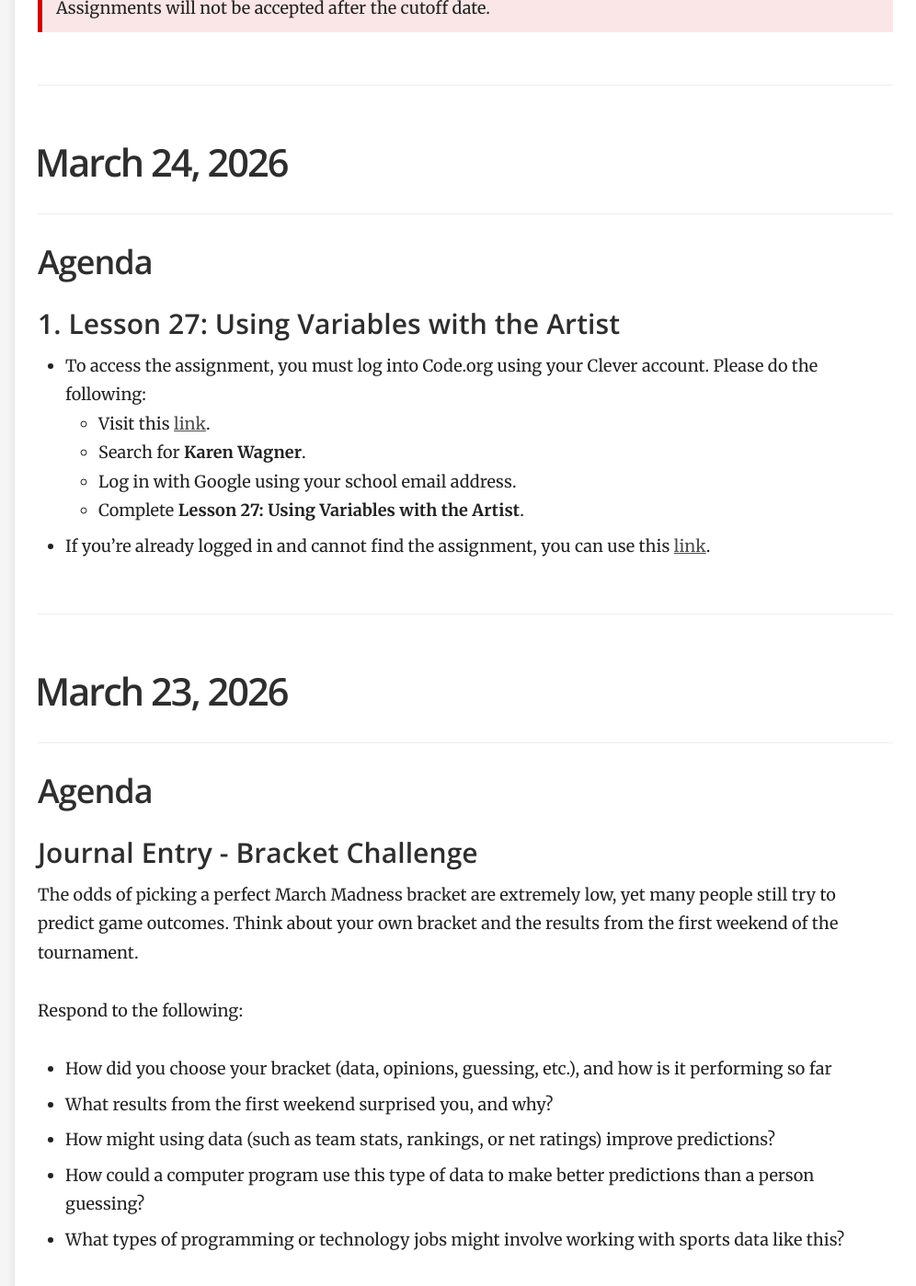
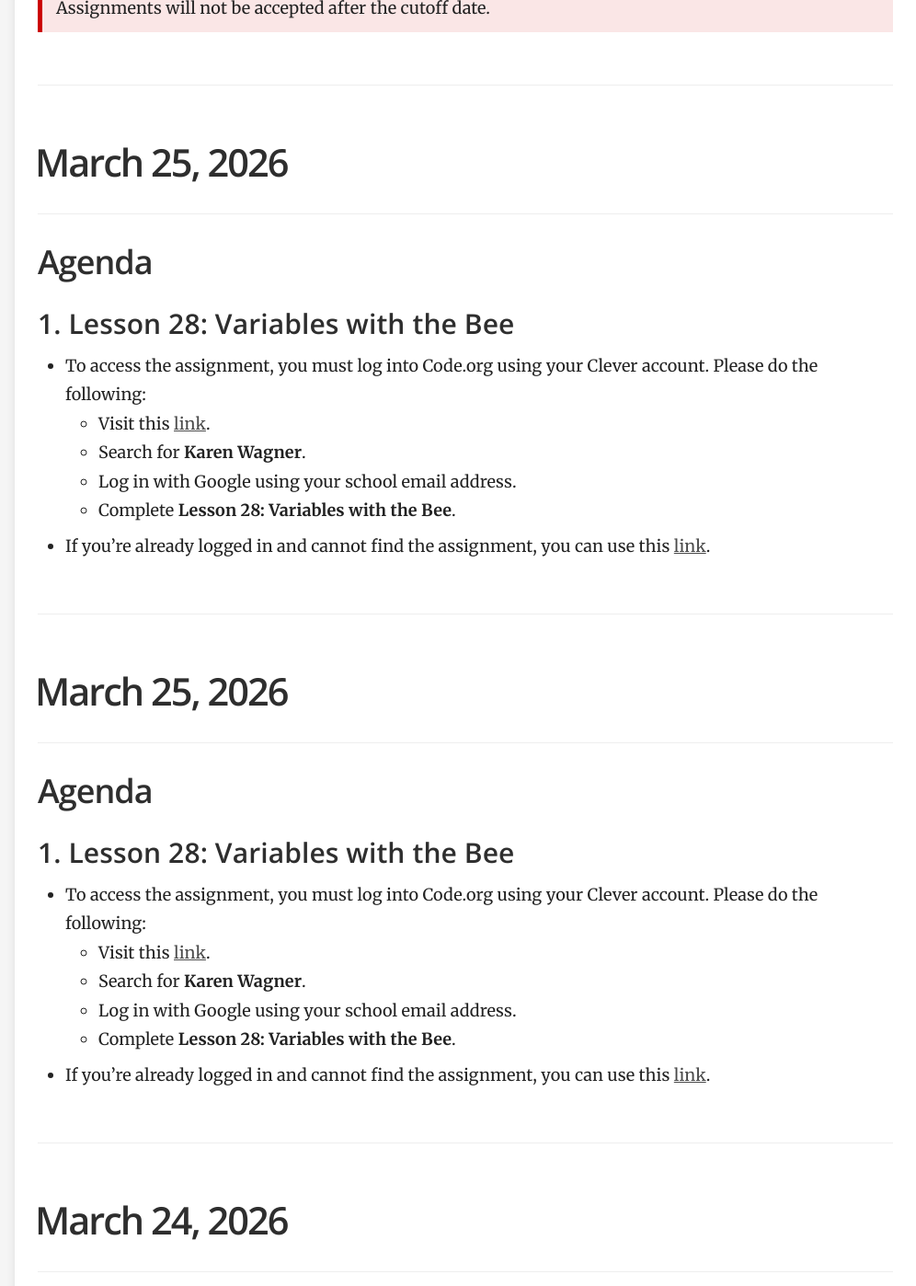
Before and after one commit to mswhitby/classroom, a Jekyll site: the page built from _docs/classes/7th.md, in a window 1280 px wide and 1400 px high, scrolled down 989 px. Shown: the whole window at 92% size, without its empty margins (284-1280 px from the left). Built offline with Jekyll 4.4.1, drawn with Linux system fonts in a browser that asks for light colours.

Commit message:
Updated lessons

```diff
--- a/_docs/classes/7th.md
+++ b/_docs/classes/7th.md
@@ -198,6 +198,36 @@ order: 6
 
 ****
 
+# March 25, 2026
+
+## Agenda
+
+### 1. Lesson 28: Variables with the Bee
+- To access the assignment, you must log into Code.org using your Clever account. Please do the following:
+    - Visit this [link](https://clever.com/oauth/district-picker?client_id=2f27405716644a951b23&redirect_uri=https%3A%2F%2Fstudio.code.org%2Fusers%2Fauth%2Fclever%2Fcallback&response_type=code&state=ede33ff61289cf32708a0f54079cdd23e31d0b0a02b0e0e8).
+    - Search for **Karen Wagner**.
+    - Log in with Google using your school email address.
+    - Complete **Lesson 28: Variables with the Bee**.
+
+- If you're already logged in and cannot find the assignment, you can use this [link](https://studio.code.org/courses/express-2025/units/1/lessons/28/levels/1).
+
+----
+
+# March 25, 2026
+
+## Agenda
+
+### 1. Lesson 28: Variables with the Bee
+- To access the assignment, you must log into Code.org using your Clever account. Please do the following:
+    - Visit this [link](https://clever.com/oauth/district-picker?client_id=2f27405716644a951b23&redirect_uri=https%3A%2F%2Fstudio.code.org%2Fusers%2Fauth%2Fclever%2Fcallback&response_type=code&state=ede33ff61289cf32708a0f54079cdd23e31d0b0a02b0e0e8).
+    - Search for **Karen Wagner**.
+    - Log in with Google using your school email address.
+    - Complete **Lesson 28: Variables with the Bee**.
+
+- If you're already logged in and cannot find the assignment, you can use this [link](https://studio.code.org/courses/express-2025/units/1/lessons/28/levels/1).
+
+----
+
 # March 24, 2026
 
 ## Agenda
```
